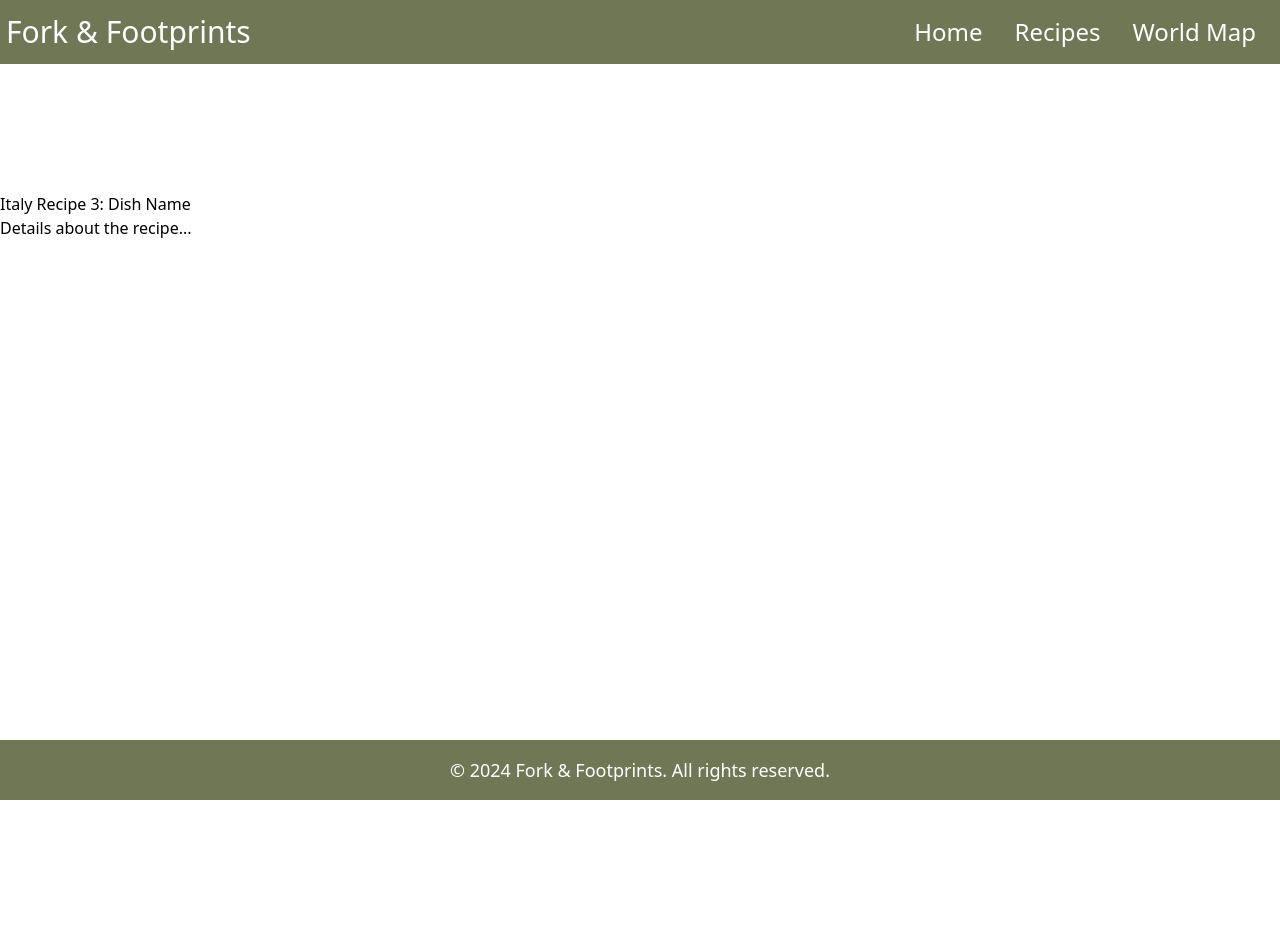
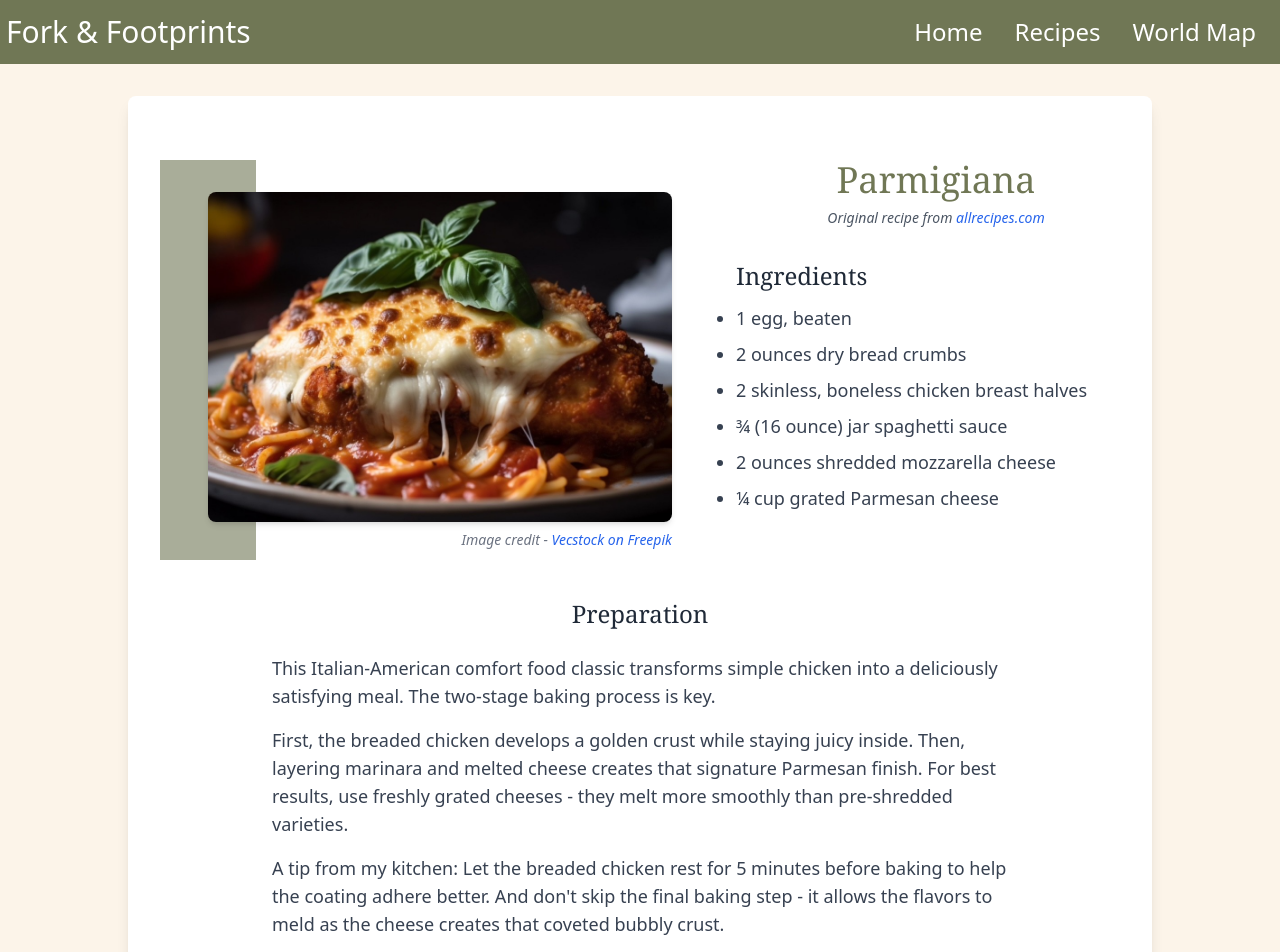
Before and after one commit to Tthompson8416/fork-and-footprints, a React (Vite) app: page /fork-and-footprints/fork-and-footprints/recipes/italy/recipe3 in a window 1280 px wide. Shown: the top 952 px of the page. Before the commit the page ends 800 px from the top, so only its background shows below. Built offline with nearby package versions, Linux system fonts and the light colour scheme.

Commit message:
Recipe21 added

```diff
--- a/src/pages/Recipe21.jsx
+++ b/src/pages/Recipe21.jsx
@@ -1,10 +1,95 @@
-import React from 'react';
+import parmigiana from "../assets/images/italy-images/parmigiana.png";
 
 const Recipe21 = () => {
   return (
-    <div>
-      <h1 className='mt-48'>Italy Recipe 3: Dish Name</h1>
-      <p>Details about the recipe...</p>
+    <div className="flex justify-center bg-custom-cream px-8 py-12 md:py-16">
+      <div className="relative w-full max-w-[95%] sm:max-w-4xl lg:max-w-5xl bg-white rounded-lg shadow-lg p-8 md:py-16 top-8">
+        {/* Two-column grid for image and ingredients */}
+        <div className="grid grid-cols-1 sm:grid-cols-2 gap-8 mb-12">
+          {/* Left column - Image section */}
+          <div className="relative flex justify-center sm:block">
+            <div className="absolute left-0 hidden w-24 h-[400px] bg-custom-accent/60 sm:block z-0" />
+            <div className="relative w-[80%] sm:w-full sm:ml-12">
+              <img
+                src={parmigiana}
+                alt="Parmigiana"
+                className="w-full h-[200px] sm:h-[330px] object-cover rounded-lg shadow-md mt-8 z-10"
+              />
+              <p className="relative mt-2 text-xs text-center text-gray-500 sm:text-sm 2xl:text-lg sm:text-right italic">
+                Image credit -{" "}
+                <a
+                  href="https://www.freepik.com/free-ai-image/readytoeat-lasagna-gourmet-plate-generated-by-ai_41312286.htm#fromView=search&page=1&position=0&uuid=ddd9e342-3c11-4b14-b94d-90003efec4b0&new_detail=true"
+                  target="_blank"
+                  rel="noopener noreferrer"
+                  className="text-blue-600 hover:text-blue-800"
+                >
+                  Vecstock on Freepik{" "}
+                </a>
+              </p>
+            </div>
+          </div>
+
+          {/* Right column - Title and Ingredients */}
+          <div className="relative z-10 space-y-8">
+            <div className="text-center sm:text-left">
+              <h1 className="mb-2 text-2xl text-center font-serif text-custom-accent sm:text-2xl lg:text-4xl 2xl:text-5xl sm:ml-12 lg:ml-24 2xl:ml-20">
+                Parmigiana
+              </h1>
+              <p className="text-sm text-center italic text-gray-600 sm:text-md sm:ml-12 lg:ml-24 2xl:text-lg">
+                Original recipe from{" "}
+                <a
+                  href="https://www.allrecipes.com/recipe/8975/chicken-parmigiana/"
+                  target="_blank"
+                  rel="noopener noreferrer"
+                  className="text-blue-600 hover:text-blue-800"
+                >
+                  allrecipes.com
+                </a>
+              </p>
+            </div>
+
+            <div>
+              <h2 className="pl-20 mb-3 text-xl font-serif text-gray-800 sm:text-2xl 2xl:text-4xl 2xl:mb-4">
+                Ingredients
+              </h2>
+              <ul className="pl-20 list-disc space-y-2 text-sm text-gray-700 sm:text-base lg:text-lg 2xl:text-2xl z-10">
+                <li>1 egg, beaten</li>
+                <li>2 ounces dry bread crumbs</li>
+                <li>2 skinless, boneless chicken breast halves</li>
+                <li>¾ (16 ounce) jar spaghetti sauce</li>
+                <li>2 ounces shredded mozzarella cheese</li>
+                <li>¼ cup grated Parmesan cheese</li>
+              </ul>
+            </div>
+          </div>
+        </div>
+
+        <div className="max-w-3xl px-4 mx-auto">
+          <h2 className="mb-6 text-xl font-serif text-center text-gray-800 sm:text-2xl 2xl:text-4xl">
+            Preparation
+          </h2>
+          <div className="space-y-4 text-sm text-gray-700 sm:text-base lg:text-lg 2xl:text-2xl">
+            <p>
+              This Italian-American comfort food classic transforms simple
+              chicken into a deliciously satisfying meal. The two-stage baking
+              process is key.
+            </p>
+            <p>
+              First, the breaded chicken develops a golden crust while staying
+              juicy inside. Then, layering marinara and melted cheese creates
+              that signature Parmesan finish. For best results, use freshly
+              grated cheeses - they melt more smoothly than pre-shredded
+              varieties.
+            </p>
+            <p>
+              A tip from my kitchen: Let the breaded chicken rest for 5 minutes
+              before baking to help the coating adhere better. And don't skip
+              the final baking step - it allows the flavors to meld as the
+              cheese creates that coveted bubbly crust.
+            </p>
+          </div>
+        </div>
+      </div>
     </div>
   );
 };
```
